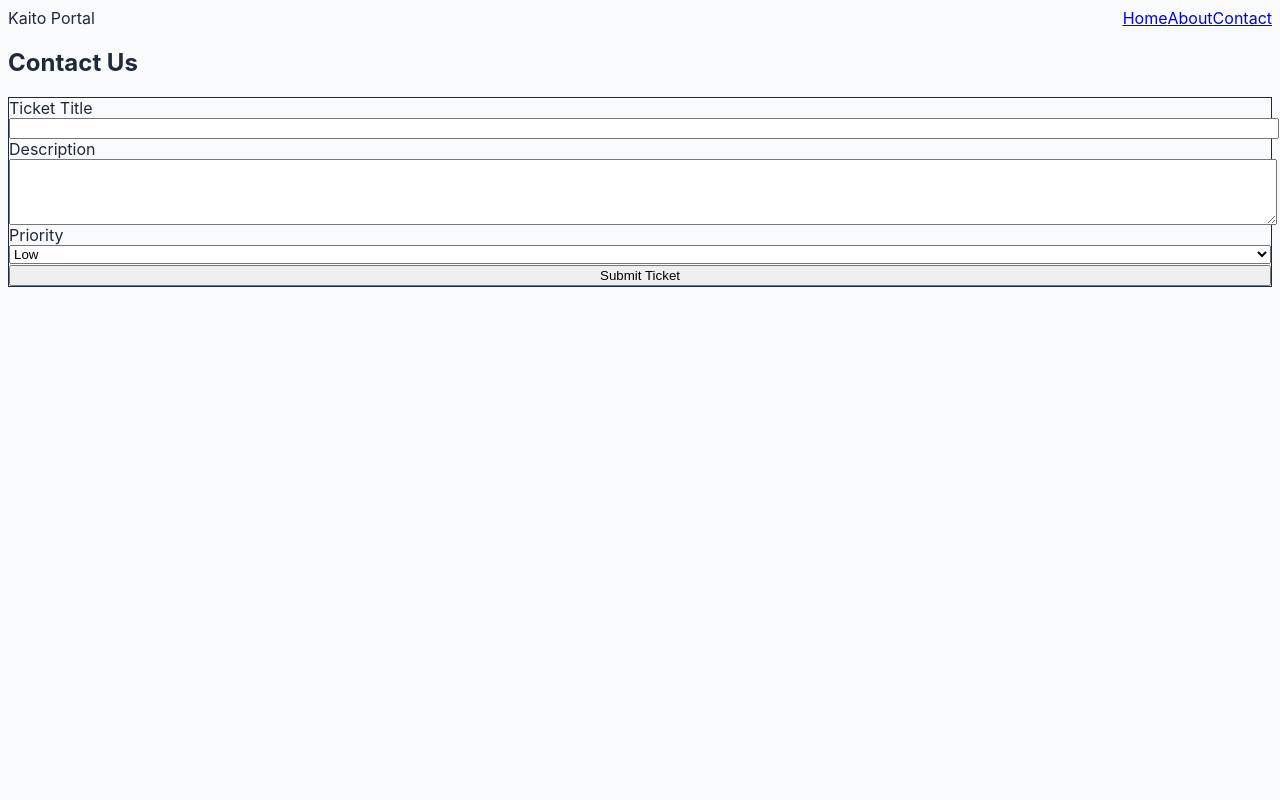
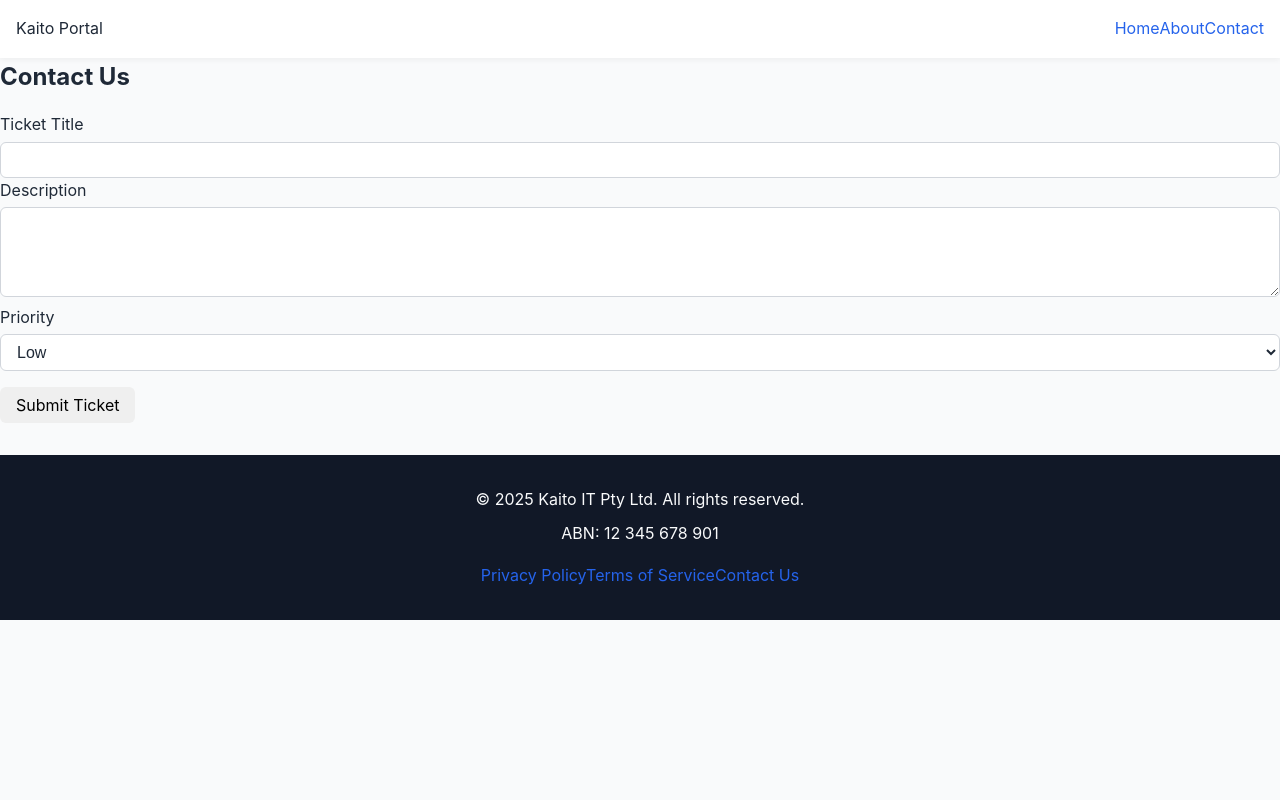
Before and after one commit to kaitoit/kaito-portal, a Next.js app: page /contact in a window 1280 px wide. Shown: the top 800 px of the page. Built offline with nearby package versions, Linux system fonts and the light colour scheme.

Commit message:
Initial commit

```diff
--- a/app/globals.css
+++ b/app/globals.css
@@ -1,11 +1,166 @@
-/* Tailwind base, components, utilities */
-@tailwind base;
-@tailwind components;
-@tailwind utilities;
+/* ===== Reset & Base Styles ===== */
+*,
+*::before,
+*::after {
+  box-sizing: border-box;
+  margin: 0;
+  padding: 0;
+}
 
-/* Custom global styles */
-body {
-  font-family: 'Inter', sans-serif;
-  background-color: #f9fafb; /* Tailwind gray-50 */
-  color: #1f2937; /* Tailwind gray-800 */
+html, body {
+  height: 100%;
+  width: 100%;
+  font-family: 'Inter', 'Roboto', sans-serif;
+  font-size: 16px;
+  color: #1f2937; /* dark gray text */
+  background-color: #f9fafb; /* light gray background */
+  line-height: 1.6;
 }
+
+a {
+  color: #2563eb; /* corporate blue */
+  text-decoration: none;
+}
+
+a:hover {
+  text-decoration: underline;
+}
+
+/* ===== Layout Helpers ===== */
+.container {
+  max-width: 1200px;
+  margin: 0 auto;
+  padding: 1rem 2rem;
+}
+
+.flex {
+  display: flex;
+}
+
+.items-center {
+  align-items: center;
+}
+
+.justify-between {
+  justify-content: space-between;
+}
+
+/* ===== Header / Navbar ===== */
+header {
+  background-color: #ffffff;
+  box-shadow: 0 2px 6px rgba(0, 0, 0, 0.05);
+  padding: 1rem 2rem;
+  position: sticky;
+  top: 0;
+  z-index: 100;
+}
+
+header h1 {
+  font-size: 1.75rem;
+  font-weight: 600;
+  color: #111827; /* near-black */
+}
+
+/* ===== Buttons ===== */
+button {
+  font-family: inherit;
+  font-size: 1rem;
+  padding: 0.5rem 1rem;
+  border-radius: 0.375rem;
+  border: none;
+  cursor: pointer;
+  transition: background-color 0.2s ease;
+}
+
+button.primary {
+  background-color: #2563eb; /* corporate blue */
+  color: white;
+}
+
+button.primary:hover {
+  background-color: #1e40af; /* darker blue on hover */
+}
+
+button.secondary {
+  background-color: #e5e7eb; /* gray */
+  color: #1f2937;
+}
+
+button.secondary:hover {
+  background-color: #d1d5db; /* darker gray */
+}
+
+/* ===== Forms ===== */
+input,
+textarea,
+select {
+  width: 100%;
+  padding: 0.5rem 0.75rem;
+  border-radius: 0.375rem;
+  border: 1px solid #d1d5db;
+  font-size: 1rem;
+  background-color: #ffffff;
+  color: #1f2937;
+  transition: border-color 0.2s ease, box-shadow 0.2s ease;
+}
+
+input:focus,
+textarea:focus,
+select:focus {
+  outline: none;
+  border-color: #2563eb;
+  box-shadow: 0 0 0 2px rgba(37, 99, 235, 0.2);
+}
+
+/* ===== Cards / Containers ===== */
+.card {
+  background-color: #ffffff;
+  border-radius: 0.5rem;
+  padding: 1.5rem;
+  box-shadow: 0 4px 8px rgba(0,0,0,0.05);
+  margin-bottom: 1.5rem;
+}
+
+/* ===== Tables ===== */
+table {
+  width: 100%;
+  border-collapse: collapse;
+  margin-bottom: 1.5rem;
+}
+
+th, td {
+  text-align: left;
+  padding: 0.75rem;
+  border-bottom: 1px solid #e5e7eb;
+}
+
+th {
+  font-weight: 600;
+  color: #111827;
+  background-color: #f3f4f6;
+}
+
+/* ===== Utility Classes ===== */
+.text-center { text-align: center; }
+.mt-1 { margin-top: 0.25rem; }
+.mt-2 { margin-top: 0.5rem; }
+.mt-4 { margin-top: 1rem; }
+.mb-1 { margin-bottom: 0.25rem; }
+.mb-2 { margin-bottom: 0.5rem; }
+.mb-4 { margin-bottom: 1rem; }
+.p-2 { padding: 0.5rem; }
+.p-4 { padding: 1rem; }
+.rounded { border-radius: 0.375rem; }
+
+/* ===== Footer ===== */
+footer {
+  background-color: #111827;
+  color: #f9fafb;
+  text-align: center;
+  padding: 1rem 2rem;
+  margin-top: 2rem;
+}
+
+footer a {
+  color: #2563eb;
+}
```
